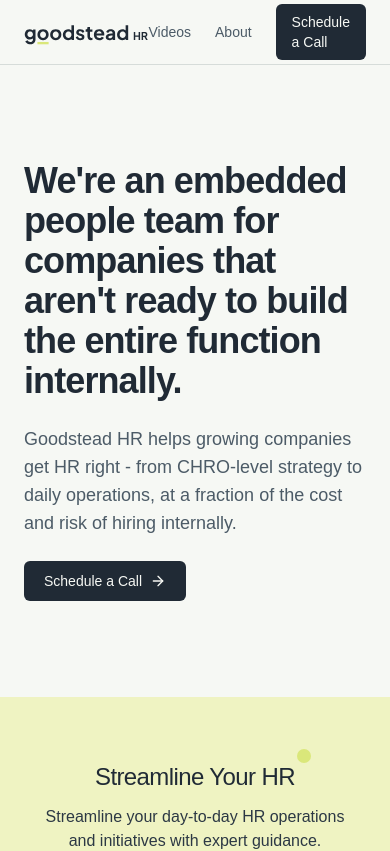
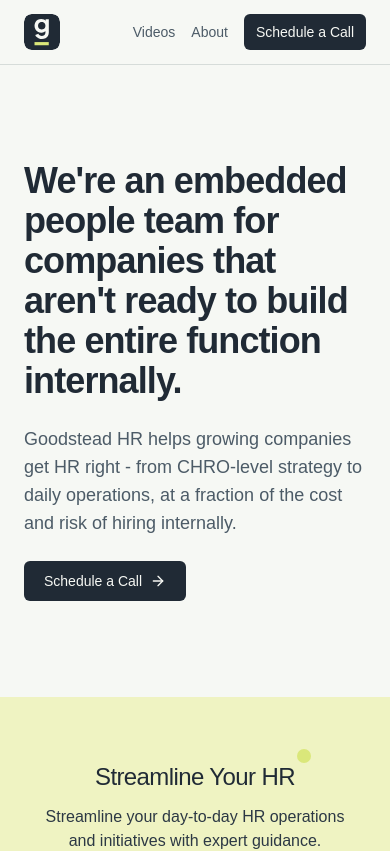
Before and after one commit to brianmcguins/danielle-site, a Next.js app: page / in a window 390 px wide. Shown: the top 851 px of the page. Built offline with nearby package versions, Linux system fonts and the light colour scheme.

Commit message:
mobile: better header bar

```diff
--- a/src/app/(marketing)/layout.tsx
+++ b/src/app/(marketing)/layout.tsx
@@ -12,15 +12,23 @@
         <div className="mx-auto flex h-16 max-w-5xl items-center justify-between px-6">
           <Link href="/">
             <Image
+              src="/logo-icon.svg"
+              alt="Goodstead HR"
+              width={36}
+              height={36}
+              priority
+              className="size-9 rounded-lg sm:hidden"
+            />
+            <Image
               src="/logo.svg"
               alt="Goodstead HR"
               width={202}
               height={40}
               priority
-              className="h-10 w-auto"
+              className="hidden h-10 w-auto sm:block"
             />
           </Link>
-          <nav className="flex items-center gap-6">
+          <nav className="flex items-center gap-4 sm:gap-6">
             <Link
               href="/videos"
               className="text-sm font-medium text-zinc-600 transition-colors hover:text-zinc-900"
@@ -37,7 +45,7 @@
               href="https://calendar.app.google/tbmQMhAoJiXgHuTf7"
               target="_blank"
               rel="noopener noreferrer"
-              className="inline-flex items-center rounded-md bg-zinc-900 px-4 py-2 text-sm font-medium text-white transition-colors hover:bg-zinc-700"
+              className="inline-flex items-center whitespace-nowrap rounded-md bg-zinc-900 px-3 py-2 text-sm font-medium text-white transition-colors hover:bg-zinc-700 sm:px-4"
             >
               Schedule a Call
             </a>
```
